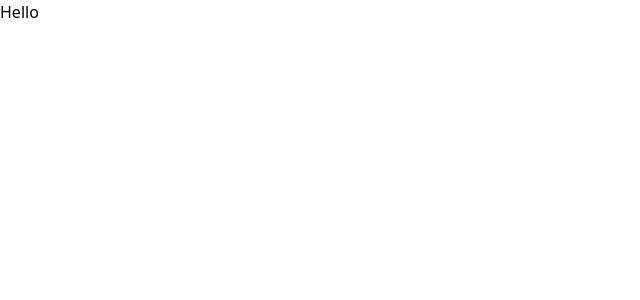
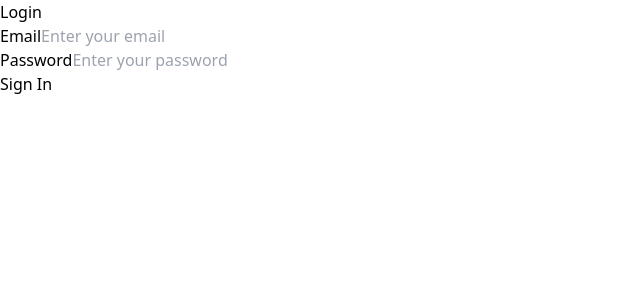
Before and after one commit to AnamuddinAhmad/BookStore, a React (Vite) app in the folder Frontend/: page / in a window 1280 px wide. Shown: the top 300 px of the page, without its empty margins (0-640 px from the left). Built offline with nearby package versions, Linux system fonts and the light colour scheme.

Commit message:
Ading login page

```diff
--- a/Frontend/src/App.jsx
+++ b/Frontend/src/App.jsx
@@ -3,7 +3,7 @@ import Login from "./Auth/Login";
 
 const App = () => {
   return (
-    <h1>Hello</h1>
+    <Login/>
   );
 };
 
```
